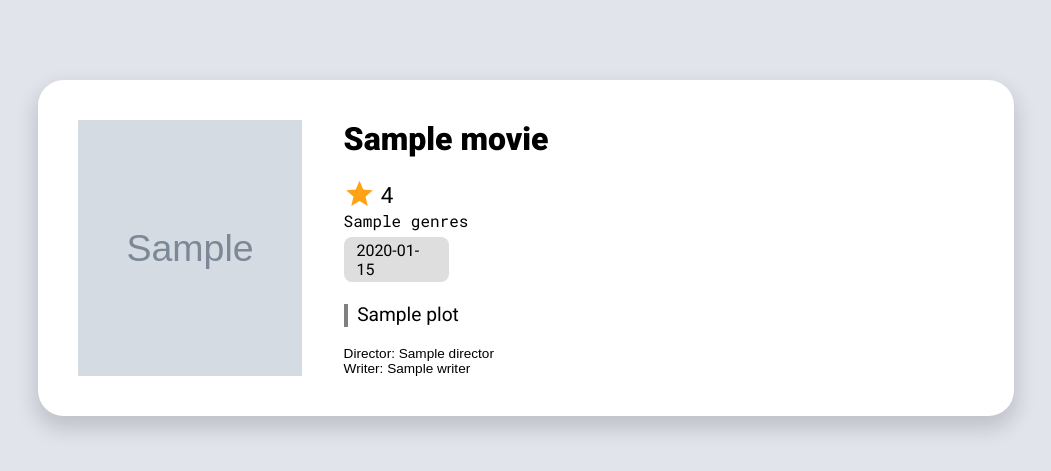
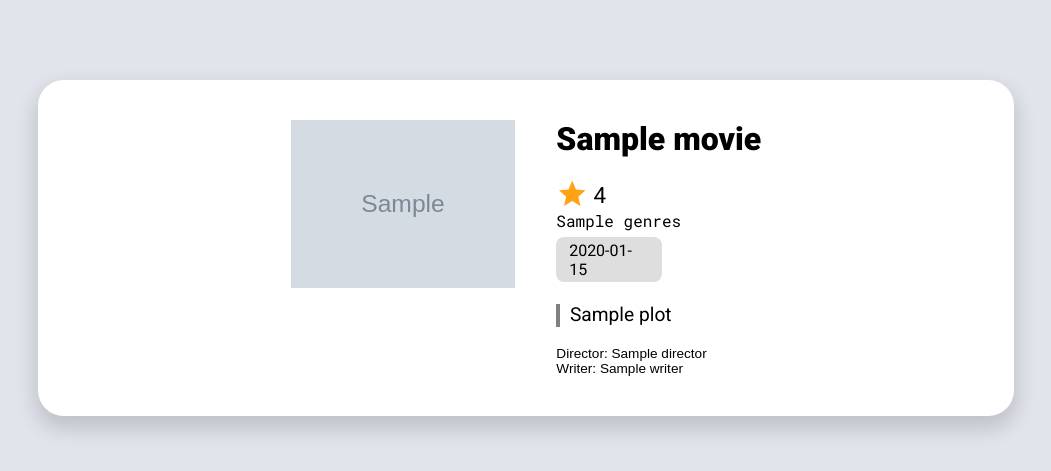
Before and after one commit to PacificPR/moviedb, a Flask app: template templates/info.html in a window 1280 px wide. Shown: the top 471 px of the page, without its empty margins (114-1165 px from the left). Run offline with Flask 2, Linux system fonts and the light colour scheme; the template is opened without the code that fills it: most values are stand-ins (such as "Sample title", 1, 10 or a date in 2020); grey boxes marked "Sample" are stand-in pictures.

Commit message:
minor UI changes

```diff
--- a/static/css/custom.css
+++ b/static/css/custom.css
@@ -67,12 +67,12 @@ h1,h2,h3 {
     width: 70%;
     display: flex;
     flex-direction: row;
-    align-items: left;
+    justify-content: center;
+    align-items: flex-start;
 }
 
 .poster{
     width: 25%;
-    height: auto;
 }
 
 .infotext {
```
